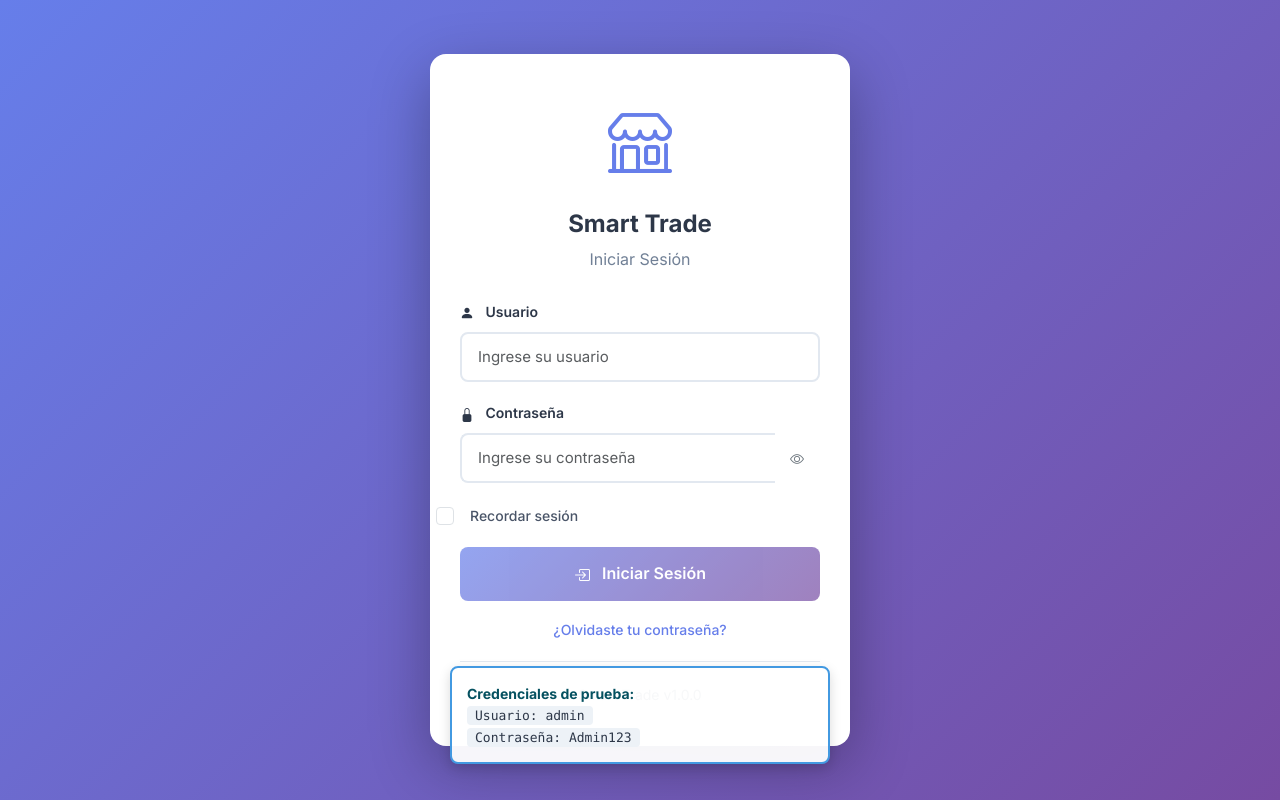
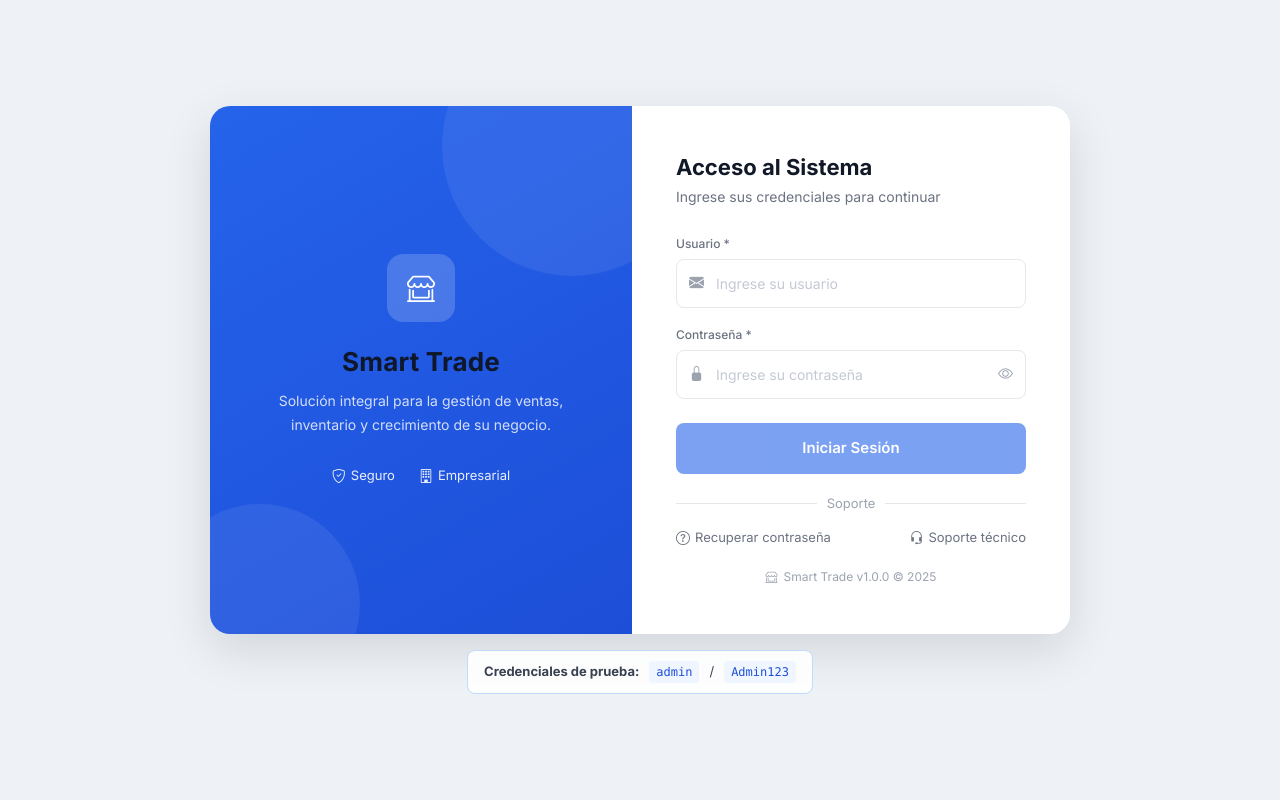
Before and after one commit to Jeyner17/SmartTrade-Front, an Angular app: page /login in a window 1280 px wide. Built offline with nearby package versions, Linux system fonts and the light colour scheme.

Commit message:
feat(auth): update login styles and fix signup/login issues
- Improve login UI styles
- Fix minor issues when creating a new user
- Fix minor errors during login process
- Fix signup and login issues and update login styles

```diff
--- a/src/app/core/constants/api.constants.ts
+++ b/src/app/core/constants/api.constants.ts
@@ -40,6 +40,7 @@ export const API_CONSTANTS = {
     USERS_SESSIONS: (id: number) => `/users/${id}/sessions`,
     USERS_LOGOUT_ALL: (id: number) => `/users/${id}/logout-all`,
     USERS_CHECK_AVAILABILITY: '/users/check-availability',
+    USERS_ROLES: '/users/roles',
 
     // Sprint 4: Empleados
     EMPLOYEES: '/employees',
--- a/src/app/features/auth/components/login/login.component.css
+++ b/src/app/features/auth/components/login/login.component.css
@@ -1,41 +1,37 @@
-/**
- * Estilos del Componente Login
- * Sprint 2 - Autenticación y Autorización
- */
-
 /* ============================================
-   CONTENEDOR PRINCIPAL
+   WRAPPER PRINCIPAL
    ============================================ */
 
-.login-container {
+.login-wrapper {
   min-height: 100vh;
   display: flex;
   flex-direction: column;
   align-items: center;
   justify-content: center;
-  background: linear-gradient(135deg, #667eea 0%, #764ba2 100%);
-  padding: 20px;
+  background: #eef2f7;
+  padding: 24px;
   position: relative;
 }
 
 /* ============================================
-   CARD DE LOGIN
+   CARD (dos paneles)
    ============================================ */
 
 .login-card {
-  background: white;
-  border-radius: 16px;
-  box-shadow: 0 20px 60px rgba(0, 0, 0, 0.3);
+  display: flex;
   width: 100%;
-  max-width: 420px;
-  padding: 40px 30px;
-  animation: slideIn 0.4s ease-out;
+  max-width: 860px;
+  min-height: 500px;
+  border-radius: 20px;
+  box-shadow: 0 16px 48px rgba(0, 0, 0, 0.12);
+  overflow: hidden;
+  animation: cardIn 0.4s ease-out;
 }
 
-@keyframes slideIn {
+@keyframes cardIn {
   from {
     opacity: 0;
-    transform: translateY(-30px);
+    transform: translateY(20px);
   }
   to {
     opacity: 1;
@@ -44,159 +40,261 @@
 }
 
 /* ============================================
-   HEADER
+   PANEL IZQUIERDO
    ============================================ */
 
-.login-header {
-  text-align: center;
-  margin-bottom: 30px;
+.panel-left {
+  position: relative;
+  flex: 1;
+  background: linear-gradient(150deg, #2563eb 0%, #1d4ed8 100%);
+  display: flex;
+  align-items: center;
+  justify-content: center;
+  padding: 48px 36px;
+  overflow: hidden;
 }
 
-.logo-container {
-  margin-bottom: 20px;
+/* Círculos decorativos */
+.circle {
+  position: absolute;
+  border-radius: 50%;
+  background: rgba(255, 255, 255, 0.07);
 }
 
-.company-logo {
-  max-width: 120px;
-  max-height: 80px;
-  object-fit: contain;
+.circle-top {
+  width: 260px;
+  height: 260px;
+  top: -90px;
+  right: -70px;
 }
 
-.logo-icon {
-  font-size: 64px;
-  color: #667eea;
+.circle-bottom {
+  width: 200px;
+  height: 200px;
+  bottom: -70px;
+  left: -50px;
 }
 
-.login-title {
-  font-size: 24px;
-  font-weight: 700;
-  color: #2d3748;
-  margin-bottom: 8px;
+.panel-left-content {
+  position: relative;
+  z-index: 1;
+  text-align: center;
+  color: white;
 }
 
-.login-subtitle {
-  font-size: 16px;
-  color: #718096;
+.app-icon {
+  width: 68px;
+  height: 68px;
+  background: rgba(255, 255, 255, 0.18);
+  border-radius: 16px;
+  display: flex;
+  align-items: center;
+  justify-content: center;
+  margin: 0 auto 24px;
+  font-size: 28px;
+}
+
+.brand-name {
+  font-size: 26px;
+  font-weight: 700;
+  margin-bottom: 12px;
+  letter-spacing: 0.2px;
+}
+
+.brand-description {
+  font-size: 14px;
+  color: rgba(255, 255, 255, 0.8);
+  line-height: 1.7;
+  margin-bottom: 28px;
+}
+
+.brand-tags {
+  display: flex;
+  justify-content: center;
+  gap: 24px;
+}
+
+.brand-tag {
+  font-size: 13px;
+  color: rgba(255, 255, 255, 0.9);
+  display: flex;
+  align-items: center;
+  gap: 5px;
+}
+
+.brand-tag i {
+  font-size: 14px;
+}
+
+/* ============================================
+   PANEL DERECHO
+   ============================================ */
+
+.panel-right {
+  flex: 1;
+  background: #ffffff;
+  display: flex;
+  flex-direction: column;
+  justify-content: center;
+  padding: 48px 44px;
+}
+
+.form-header {
+  margin-bottom: 28px;
+}
+
+.form-title {
+  font-size: 22px;
+  font-weight: 700;
+  color: #111827;
+  margin-bottom: 6px;
+}
+
+.form-subtitle {
+  font-size: 14px;
+  color: #6b7280;
   margin: 0;
 }
 
 /* ============================================
-   FORMULARIO
+   CAMPOS DEL FORMULARIO
    ============================================ */
 
-.login-form {
+.auth-form {
   margin-bottom: 20px;
 }
 
-.form-group {
-  margin-bottom: 20px;
+.field-wrapper {
+  margin-bottom: 18px;
 }
 
-.form-label {
-  font-weight: 600;
-  color: #2d3748;
-  margin-bottom: 8px;
+.field-label {
   display: block;
+  font-size: 12px;
+  font-weight: 500;
+  color: #6b7280;
+  margin-bottom: 6px;
 }
 
-.form-control {
-  padding: 12px 16px;
-  font-size: 15px;
-  border: 2px solid #e2e8f0;
+.field-input-group {
+  display: flex;
+  align-items: center;
+  border: 1.5px solid #e5e7eb;
   border-radius: 8px;
-  transition: all 0.3s ease;
+  background: #ffffff;
+  transition: border-color 0.2s ease, box-shadow 0.2s ease;
+  overflow: hidden;
 }
 
-.form-control:focus {
-  border-color: #667eea;
-  box-shadow: 0 0 0 3px rgba(102, 126, 234, 0.1);
-  outline: none;
+.field-input-group:focus-within {
+  border-color: #2563eb;
+  box-shadow: 0 0 0 3px rgba(37, 99, 235, 0.1);
 }
 
-.form-control.is-invalid {
-  border-color: #f56565;
+.field-wrapper.has-error .field-input-group {
+  border-color: #ef4444;
 }
 
-.form-control.is-invalid:focus {
-  box-shadow: 0 0 0 3px rgba(245, 101, 101, 0.1);
+.field-wrapper.has-error .field-input-group:focus-within {
+  box-shadow: 0 0 0 3px rgba(239, 68, 68, 0.1);
 }
 
-/* Input Group (para botón de ver contraseña) */
-.input-group {
-  display: flex;
+.field-icon {
+  padding: 0 12px;
+  font-size: 15px;
+  color: #9ca3af;
+  flex-shrink: 0;
 }
 
-.input-group .form-control {
-  border-right: none;
-  border-top-right-radius: 0;
-  border-bottom-right-radius: 0;
+.field-input {
+  flex: 1;
+  border: none;
+  outline: none;
+  padding: 13px 12px 13px 0;
+  font-size: 14px;
+  color: #111827;
+  background: transparent;
+  min-width: 0;
 }
 
-.input-group .btn {
-  border-top-left-radius: 0;
-  border-bottom-left-radius: 0;
-  border-left: none;
-  padding: 12px 16px;
+.field-input::placeholder {
+  color: #c4c9d4;
 }
 
-/* Invalid Feedback */
-.invalid-feedback {
-  display: block;
-  margin-top: 6px;
-  font-size: 14px;
-  color: #f56565;
+.field-input:disabled {
+  background: #f9fafb;
+  color: #9ca3af;
+  cursor: not-allowed;
 }
 
-/* Checkbox */
-.form-check {
-  padding-left: 0;
+.toggle-password {
+  background: none;
+  border: none;
+  padding: 0 12px;
+  color: #9ca3af;
+  cursor: pointer;
+  font-size: 15px;
+  display: flex;
+  align-items: center;
+  flex-shrink: 0;
+  transition: color 0.2s ease;
 }
 
-.form-check-input {
-  width: 18px;
-  height: 18px;
-  margin-right: 8px;
-  cursor: pointer;
+.toggle-password:hover {
+  color: #2563eb;
 }
 
-.form-check-label {
-  font-size: 14px;
-  color: #4a5568;
-  cursor: pointer;
-  user-select: none;
+.toggle-password:disabled {
+  cursor: not-allowed;
+  opacity: 0.5;
+}
+
+.field-error-msg {
+  display: block;
+  margin-top: 5px;
+  font-size: 12px;
+  color: #ef4444;
 }
 
 /* ============================================
-   BOTÓN DE LOGIN
+   BOTÓN SUBMIT
    ============================================ */
 
-.btn-login {
+.btn-submit {
   width: 100%;
   padding: 14px;
-  font-size: 16px;
+  margin-top: 6px;
+  background: #2563eb;
+  color: white;
+  font-size: 15px;
   font-weight: 600;
+  border: none;
   border-radius: 8px;
-  transition: all 0.3s ease;
-  border: none;
-  background: linear-gradient(135deg, #667eea 0%, #764ba2 100%);
-  color: white;
+  cursor: pointer;
+  transition: background 0.2s ease, box-shadow 0.2s ease, transform 0.1s ease;
 }
 
-.btn-login:hover:not(:disabled) {
-  transform: translateY(-2px);
-  box-shadow: 0 8px 20px rgba(102, 126, 234, 0.4);
+.btn-submit:hover:not(:disabled) {
+  background: #1d4ed8;
+  box-shadow: 0 4px 14px rgba(37, 99, 235, 0.38);
 }
 
-.btn-login:active:not(:disabled) {
-  transform: translateY(0);
+.btn-submit:active:not(:disabled) {
+  transform: scale(0.99);
 }
 
-.btn-login:disabled {
-  opacity: 0.7;
+.btn-submit:disabled {
+  opacity: 0.6;
   cursor: not-allowed;
 }
 
-/* Spinner dentro del botón */
+.loading-state {
+  display: flex;
+  align-items: center;
+  justify-content: center;
+  gap: 8px;
+}
+
 .spinner-border-sm {
   width: 1rem;
   height: 1rem;
@@ -204,37 +302,64 @@
 }
 
 /* ============================================
-   ENLACES
+   SECCIÓN SOPORTE
    ============================================ */
 
-.forgot-password-link {
-  color: #667eea;
-  text-decoration: none;
-  font-size: 14px;
-  font-weight: 500;
-  transition: color 0.3s ease;
+.support-section {
+  margin-bottom: 20px;
 }
 
-.forgot-password-link:hover {
-  color: #764ba2;
-  text-decoration: underline;
+.support-divider {
+  display: flex;
+  align-items: center;
+  gap: 10px;
+  margin-bottom: 14px;
+  font-size: 13px;
+  color: #9ca3af;
 }
 
-.forgot-password-link.disabled {
-  opacity: 0.6;
-  cursor: not-allowed;
-  pointer-events: none;
+.support-divider::before,
+.support-divider::after {
+  content: '';
+  flex: 1;
+  height: 1px;
+  background: #e5e7eb;
+}
+
+.support-links {
+  display: flex;
+  justify-content: space-between;
+}
+
+.support-link {
+  font-size: 13px;
+  color: #6b7280;
+  text-decoration: none;
+  display: flex;
+  align-items: center;
+  gap: 5px;
+  transition: color 0.2s ease;
+}
+
+.support-link:hover {
+  color: #2563eb;
+}
+
+.support-link i {
+  font-size: 14px;
 }
 
 /* ============================================
    FOOTER
    ============================================ */
 
-.login-footer {
-  text-align: center;
-  padding-top: 20px;
-  border-top: 1px solid #e2e8f0;
-  margin-top: 20px;
+.panel-footer {
+  display: flex;
+  align-items: center;
+  justify-content: center;
+  gap: 6px;
+  font-size: 12px;
+  color: #9ca3af;
 }
 
 /* ============================================
@@ -242,62 +367,63 @@
    ============================================ */
 
 .dev-info {
-  position: absolute;
-  bottom: 20px;
-  left: 50%;
-  transform: translateX(-50%);
-  max-width: 420px;
-  width: 100%;
-  padding: 0 20px;
+  margin-top: 16px;
 }
 
-.dev-info .alert {
-  background: rgba(255, 255, 255, 0.95);
-  border: 2px solid #4299e1;
+.dev-info-card {
+  background: rgba(255, 255, 255, 0.9);
+  border: 1.5px solid #bfdbfe;
   border-radius: 8px;
-  padding: 15px;
-  font-size: 14px;
-  box-shadow: 0 4px 12px rgba(0, 0, 0, 0.15);
+  padding: 10px 16px;
+  font-size: 13px;
+  color: #374151;
+  display: flex;
+  align-items: center;
+  gap: 10px;
 }
 
-.dev-info code {
-  background: #edf2f7;
-  padding: 2px 8px;
+.dev-info-card code {
+  background: #eff6ff;
+  color: #1d4ed8;
+  padding: 2px 7px;
   border-radius: 4px;
-  color: #2d3748;
-  font-size: 13px;
+  font-size: 12px;
 }
 
 /* ============================================
    RESPONSIVE
    ============================================ */
 
-@media (max-width: 576px) {
+@media (max-width: 768px) {
   .login-card {
-    padding: 30px 20px;
+    flex-direction: column;
+    max-width: 440px;
   }
 
-  .login-title {
-    font-size: 20px;
+  .panel-left {
+    padding: 36px 28px;
   }
 
-  .login-subtitle {
-    font-size: 14px;
+  .brand-name {
+    font-size: 22px;
   }
 
-  .dev-info {
-    bottom: 10px;
-  }
-
-  .dev-info .alert {
-    font-size: 12px;
+  .panel-right {
+    padding: 36px 28px;
   }
 }
 
-/* ============================================
-   DARK MODE (opcional para futuro)
-   ============================================ */
+@media (max-width: 480px) {
+  .login-wrapper {
+    padding: 16px;
+  }
 
-@media (prefers-color-scheme: dark) {
-  /* Se puede implementar en futuro sprint */
+  .panel-right {
+    padding: 28px 20px;
+  }
+
+  .support-links {
+    flex-direction: column;
+    gap: 10px;
+  }
 }
--- a/src/app/features/auth/components/login/login.component.html
+++ b/src/app/features/auth/components/login/login.component.html
@@ -1,138 +1,129 @@
-<!-- CONTENEDOR PRINCIPAL DE LOGIN -->
-<div class="login-container">
+<!-- CONTENEDOR PRINCIPAL -->
+<div class="login-wrapper">
 
-  <!-- CARD DE LOGIN -->
   <div class="login-card">
 
-    <!-- HEADER DEL CARD -->
-    <div class="login-header">
-      <!-- Logo de la empresa -->
-      <div class="logo-container">
-        <img
-          *ngIf="companyLogo"
-          [src]="companyLogo"
-          alt="Logo"
-          class="company-logo">
-        <i *ngIf="!companyLogo" class="bi bi-shop logo-icon"></i>
+    <!-- PANEL IZQUIERDO -->
+    <div class="panel-left">
+      <div class="circle circle-top"></div>
+      <div class="circle circle-bottom"></div>
+
+      <div class="panel-left-content">
+        <div class="app-icon">
+          <i class="bi bi-shop-window"></i>
+        </div>
+        <h2 class="brand-name">{{ appName }}</h2>
+        <p class="brand-description">
+          Solución integral para la gestión de ventas,
+          inventario y crecimiento de su negocio.
+        </p>
+        <div class="brand-tags">
+          <span class="brand-tag">
+            <i class="bi bi-shield-check"></i> Seguro
+          </span>
+          <span class="brand-tag">
+            <i class="bi bi-building"></i> Empresarial
+          </span>
+        </div>
+      </div>
     </div>
 
-      <!-- Título -->
-      <h1 class="login-title">{{ appName }}</h1>
-      <p class="login-subtitle">Iniciar Sesión</p>
+    <!-- PANEL DERECHO -->
+    <div class="panel-right">
+
+      <div class="form-header">
+        <h1 class="form-title">Acceso al Sistema</h1>
+        <p class="form-subtitle">Ingrese sus credenciales para continuar</p>
       </div>
 
-    <!-- FORMULARIO DE LOGIN -->
-    <form [formGroup]="loginForm" (ngSubmit)="onSubmit()" class="login-form">
+      <form [formGroup]="loginForm" (ngSubmit)="onSubmit()" class="auth-form" novalidate>
 
         <!-- Campo: Usuario -->
-      <div class="form-group">
-        <label for="username" class="form-label">
-          <i class="bi bi-person-fill me-2"></i>
-          Usuario
-        </label>
+        <div class="field-wrapper" [class.has-error]="hasError('username', 'required') || hasError('username', 'minlength')">
+          <label class="field-label">Usuario *</label>
+          <div class="field-input-group">
+            <i class="bi bi-envelope-fill field-icon"></i>
             <input
               type="text"
-          id="username"
-          class="form-control"
-          [class.is-invalid]="hasError('username', 'required') || hasError('username', 'minlength')"
+              class="field-input"
               formControlName="username"
               placeholder="Ingrese su usuario"
               autocomplete="username"
               [disabled]="isLoading">
-
-        <div class="invalid-feedback" *ngIf="loginForm.get('username')?.touched">
+          </div>
+          <span class="field-error-msg" *ngIf="loginForm.get('username')?.touched">
             {{ getErrorMessage('username') }}
-        </div>
+          </span>
         </div>
 
         <!-- Campo: Contraseña -->
-      <div class="form-group">
-        <label for="password" class="form-label">
-          <i class="bi bi-lock-fill me-2"></i>
-          Contraseña
-        </label>
-        <div class="input-group">
+        <div class="field-wrapper" [class.has-error]="hasError('password', 'required') || hasError('password', 'minlength')">
+          <label class="field-label">Contraseña *</label>
+          <div class="field-input-group">
+            <i class="bi bi-lock-fill field-icon"></i>
             <input
               [type]="showPassword ? 'text' : 'password'"
-            id="password"
-            class="form-control"
-            [class.is-invalid]="hasError('password', 'required') || hasError('password', 'minlength')"
+              class="field-input"
               formControlName="password"
               placeholder="Ingrese su contraseña"
               autocomplete="current-password"
               [disabled]="isLoading">
-
             <button
               type="button"
-            class="btn btn-outline-secondary"
+              class="toggle-password"
               (click)="togglePasswordVisibility()"
               [disabled]="isLoading"
               tabindex="-1">
               <i [class]="showPassword ? 'bi bi-eye-slash' : 'bi bi-eye'"></i>
             </button>
           </div>
-
-        <div class="invalid-feedback" *ngIf="loginForm.get('password')?.touched">
+          <span class="field-error-msg" *ngIf="loginForm.get('password')?.touched">
             {{ getErrorMessage('password') }}
-        </div>
-      </div>
-
-      <!-- Checkbox: Recordar sesión -->
-      <div class="form-group">
-        <div class="form-check">
-          <input
-            type="checkbox"
-            id="rememberMe"
-            class="form-check-input"
-            formControlName="rememberMe"
-            [disabled]="isLoading">
-          <label for="rememberMe" class="form-check-label">
-            Recordar sesión
-          </label>
-        </div>
+          </span>
         </div>
 
         <!-- Botón: Iniciar Sesión -->
         <button
           type="submit"
-        class="btn btn-primary btn-login"
+          class="btn-submit"
           [disabled]="isLoading || loginForm.invalid">
-        <span *ngIf="!isLoading">
-          <i class="bi bi-box-arrow-in-right me-2"></i>
-          Iniciar Sesión
-        </span>
-        <span *ngIf="isLoading">
-          <span class="spinner-border spinner-border-sm me-2" role="status"></span>
+          <span *ngIf="!isLoading">Iniciar Sesión</span>
+          <span *ngIf="isLoading" class="loading-state">
+            <span class="spinner-border spinner-border-sm" role="status"></span>
             Iniciando sesión...
           </span>
         </button>
 
-      <!-- Enlace: ¿Olvidaste tu contraseña? -->
-      <div class="text-center mt-3">
-        <a
-          href="javascript:void(0)"
-          class="forgot-password-link"
-          (click)="onForgotPassword()"
-          [class.disabled]="isLoading">
-          ¿Olvidaste tu contraseña?
-        </a>
-      </div>
       </form>
 
-    <!-- FOOTER DEL CARD -->
-    <div class="login-footer">
-      <small class="text-muted">
-        {{ appName }} v{{ appVersion }}
-      </small>
+      <!-- Sección Soporte -->
+      <div class="support-section">
+        <div class="support-divider"><span>Soporte</span></div>
+        <div class="support-links">
+          <a href="javascript:void(0)" class="support-link" (click)="onForgotPassword()">
+            <i class="bi bi-question-circle"></i> Recuperar contraseña
+          </a>
+          <a href="javascript:void(0)" class="support-link">
+            <i class="bi bi-headset"></i> Soporte técnico
+          </a>
         </div>
       </div>
 
-  <!-- INFO DE DESARROLLO (solo visible en dev) -->
-  <div class="dev-info">
-    <div class="alert alert-info">
-      <strong>Credenciales de prueba:</strong><br>
-      <code>Usuario: admin</code><br>
-      <code>Contraseña: Admin123</code>
+      <!-- Footer -->
+      <div class="panel-footer">
+        <i class="bi bi-shop-window"></i>
+        {{ appName }} v{{ appVersion }} &copy; 2025
+      </div>
+
     </div>
   </div>
+
+  <!-- INFO DE DESARROLLO -->
+  <div class="dev-info">
+    <div class="dev-info-card">
+      <strong>Credenciales de prueba:</strong>
+      <code>admin</code> / <code>Admin123</code>
     </div>
+  </div>
+
+</div>
--- a/src/app/features/users/components/user-form/user-form.component.ts
+++ b/src/app/features/users/components/user-form/user-form.component.ts
@@ -143,7 +143,7 @@ export class UserFormComponent implements OnInit, OnDestroy {
     this.userService.getRoles().subscribe({
       next: response => {
         if (response.success && response.data) {
-          this.roles = response.data.roles;
+          this.roles = response.data;
         }
       },
       error: () => { this.alertService.error('Error al cargar los roles'); }
--- a/src/app/features/users/components/user-list/user-list.component.ts
+++ b/src/app/features/users/components/user-list/user-list.component.ts
@@ -110,7 +110,7 @@ export class UserListComponent implements OnInit, OnDestroy {
     this.userService.getRoles().subscribe({
       next: response => {
         if (response.success && response.data) {
-          this.roles = response.data.roles;
+          this.roles = response.data;
         }
       },
       error: () => {}
--- a/src/app/features/users/services/user.service.ts
+++ b/src/app/features/users/services/user.service.ts
@@ -96,8 +96,8 @@ export class UserService {
     return this.httpService.post<AvailabilityResult>(url, body);
   }
 
-  getRoles(): Observable<ApiResponse<{ roles: Role[] }>> {
-    const url = this.config.getEndpointUrl(API_CONSTANTS.ENDPOINTS.ROLES);
-    return this.httpService.get<{ roles: Role[] }>(url);
+  getRoles(): Observable<ApiResponse<Role[]>> {
+    const url = this.config.getEndpointUrl(API_CONSTANTS.ENDPOINTS.USERS_ROLES);
+    return this.httpService.get<Role[]>(url);
   }
 }
```
Also changed, not shown: src/app/core/guards/module.guard.ts (+20 -2 lines), src/app/features/auth/components/login/login.component.ts (+17 -18 lines). Lines whose indentation alone changed are shown as unchanged.
